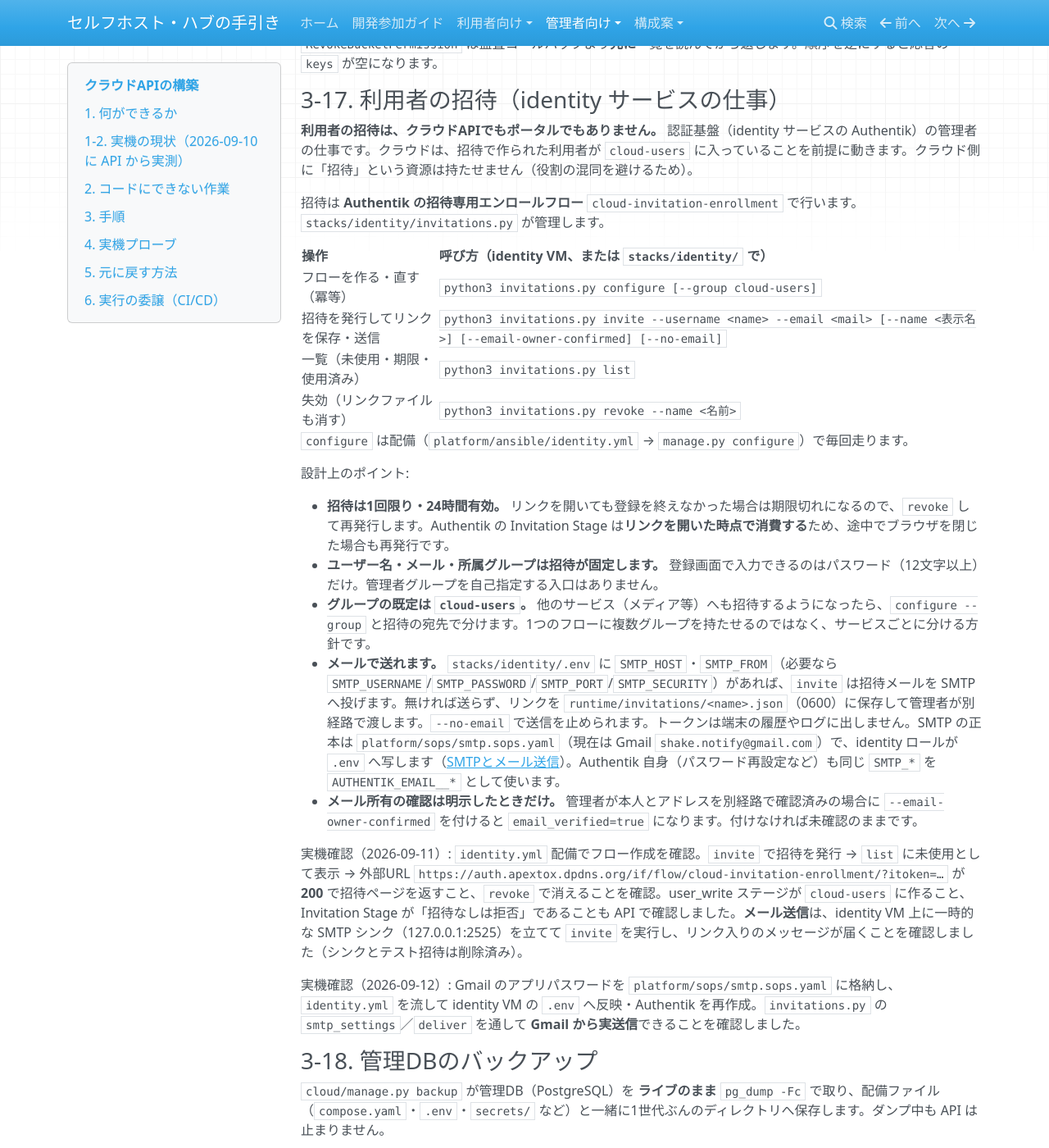
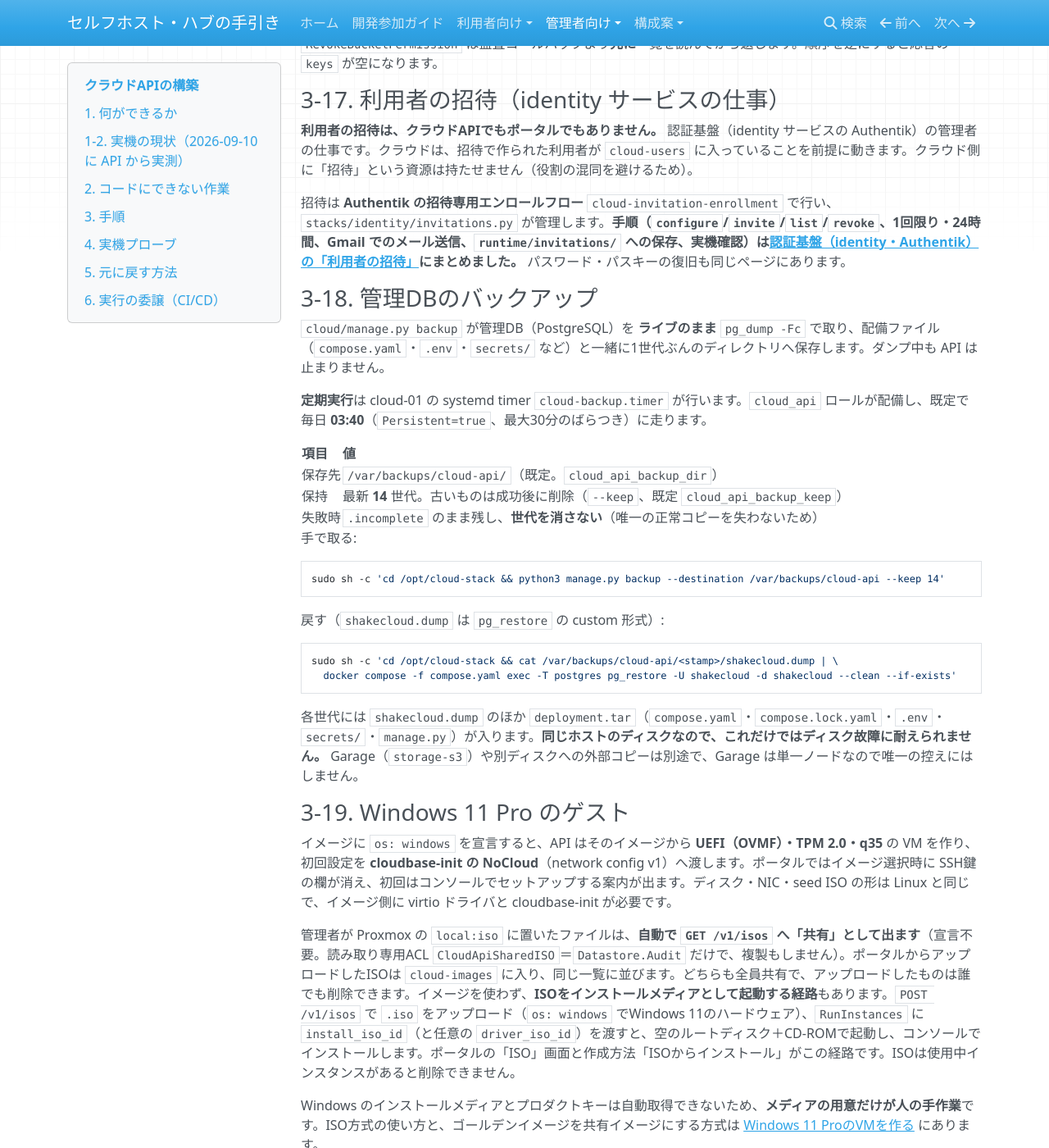
Before and after one commit to rurutheGeek/shake-cloud, an MkDocs documentation site: the page built from docs/operations/cloud.md, in a window 1280 px wide and 1400 px high, scrolled down 22358 px. Shown: the whole window at 82% size. Built offline with MkDocs 1.6.1, drawn with Linux system fonts in a browser that asks for light colours; nearby versions of some CDN libraries.

Commit message:
docs(identity): 認証基盤の運用ページを新設し招待・復旧を集約する
新しい Authentik（identity サービス）の運用がクラウド・設計・SMTP の各文書に
散っていたので、`docs/operations/identity.md` を正本としてまとめた。

- identity.md を新設: 配備コマンド、管理者の資格情報とバックアップ、利用者の
  招待（`invitations.py` の configure/invite/list/revoke、1回限り・24時間、
  Gmail 送信、`runtime/invitations/` 保存）、利用者本人の登録、パスワード・
  パスキーの復旧（メール確認コード・パスワード再設定・非常口）、パスワードレス
  の現状。
- cloud.md 3-17: 招待の詳細を identity.md へ移し、境界（クラウドは招待を持たない）
  と参照だけを残す。
- network-auth.md の「パスキーと復旧」: 手順を identity.md へ寄せ、設計の説明に絞る。
- handover.md: 招待・パスキーの行から identity.md を参照。
- mkdocs.yml: ナビに「認証基盤（identity・Authentik）」を追加。

パスキーだけで入るパスワードレスは未実施であることも明記した。

```diff
--- a/docs/operations/cloud.md
+++ b/docs/operations/cloud.md
@@ -776,28 +776,7 @@
 
 **利用者の招待は、クラウドAPIでもポータルでもありません。** 認証基盤（identity サービスの Authentik）の管理者の仕事です。クラウドは、招待で作られた利用者が `cloud-users` に入っていることを前提に動きます。クラウド側に「招待」という資源は持たせません（役割の混同を避けるため）。
 
-招待は **Authentik の招待専用エンロールフロー** `cloud-invitation-enrollment` で行います。`stacks/identity/invitations.py` が管理します。
-
-| 操作 | 呼び方（identity VM、または `stacks/identity/` で） |
-| --- | --- |
-| フローを作る・直す（冪等） | `python3 invitations.py configure [--group cloud-users]` |
-| 招待を発行してリンクを保存・送信 | `python3 invitations.py invite --username <name> --email <mail> [--name <表示名>] [--email-owner-confirmed] [--no-email]` |
-| 一覧（未使用・期限・使用済み） | `python3 invitations.py list` |
-| 失効（リンクファイルも消す） | `python3 invitations.py revoke --name <名前>` |
-
-`configure` は配備（`platform/ansible/identity.yml` → `manage.py configure`）で毎回走ります。
-
-設計上のポイント:
-
-- **招待は1回限り・24時間有効。** リンクを開いても登録を終えなかった場合は期限切れになるので、`revoke` して再発行します。Authentik の Invitation Stage は**リンクを開いた時点で消費する**ため、途中でブラウザを閉じた場合も再発行です。
-- **ユーザー名・メール・所属グループは招待が固定します。** 登録画面で入力できるのはパスワード（12文字以上）だけ。管理者グループを自己指定する入口はありません。
-- **グループの既定は `cloud-users`。** 他のサービス（メディア等）へも招待するようになったら、`configure --group` と招待の宛先で分けます。1つのフローに複数グループを持たせるのではなく、サービスごとに分ける方針です。
-- **メールで送れます。** `stacks/identity/.env` に `SMTP_HOST`・`SMTP_FROM`（必要なら `SMTP_USERNAME`/`SMTP_PASSWORD`/`SMTP_PORT`/`SMTP_SECURITY`）があれば、`invite` は招待メールを SMTP へ投げます。無ければ送らず、リンクを `runtime/invitations/<name>.json`（0600）に保存して管理者が別経路で渡します。`--no-email` で送信を止められます。トークンは端末の履歴やログに出しません。SMTP の正本は `platform/sops/smtp.sops.yaml`（現在は Gmail `shake.notify@gmail.com`）で、identity ロールが `.env` へ写します（[SMTPとメール送信](smtp.md)）。Authentik 自身（パスワード再設定など）も同じ `SMTP_*` を `AUTHENTIK_EMAIL__*` として使います。
-- **メール所有の確認は明示したときだけ。** 管理者が本人とアドレスを別経路で確認済みの場合に `--email-owner-confirmed` を付けると `email_verified=true` になります。付けなければ未確認のままです。
-
-実機確認（2026-09-11）: `identity.yml` 配備でフロー作成を確認。`invite` で招待を発行 → `list` に未使用として表示 → 外部URL `https://auth.apextox.dpdns.org/if/flow/cloud-invitation-enrollment/?itoken=…` が **200** で招待ページを返すこと、`revoke` で消えることを確認。user_write ステージが `cloud-users` に作ること、Invitation Stage が「招待なしは拒否」であることも API で確認しました。**メール送信**は、identity VM 上に一時的な SMTP シンク（127.0.0.1:2525）を立てて `invite` を実行し、リンク入りのメッセージが届くことを確認しました（シンクとテスト招待は削除済み）。
-
-実機確認（2026-09-12）: Gmail のアプリパスワードを `platform/sops/smtp.sops.yaml` に格納し、`identity.yml` を流して identity VM の `.env` へ反映・Authentik を再作成。`invitations.py` の `smtp_settings`／`deliver` を通して **Gmail から実送信**できることを確認しました。
+招待は **Authentik の招待専用エンロールフロー** `cloud-invitation-enrollment` で行い、`stacks/identity/invitations.py` が管理します。**手順（`configure`/`invite`/`list`/`revoke`、1回限り・24時間、Gmail でのメール送信、`runtime/invitations/` への保存、実機確認）は[認証基盤（identity・Authentik）の「利用者の招待」](identity.md#利用者の招待管理者)にまとめました。** パスワード・パスキーの復旧も同じページにあります。
 
 ### 3-18. 管理DBのバックアップ
 
--- a/mkdocs.yml
+++ b/mkdocs.yml
@@ -19,6 +19,7 @@
       - Nextcloudと追加アプリ: services/nextcloud.md
       - Vaultwardenの管理: services/vaultwarden.md
       - 共通ログイン: services/sso.md
+      - 認証基盤（identity・Authentik）: operations/identity.md
       - メール設定: operations/smtp.md
       - 初回セットアップの順番: operations/bootstrap.md
       - 秘密値の管理: operations/secrets.md
```
Also changed, not shown: docs/architecture/network-auth.md (+1 -6 lines), docs/operations/handover.md (+2 -2 lines), docs/operations/identity.md (added, +107 -0 lines).
